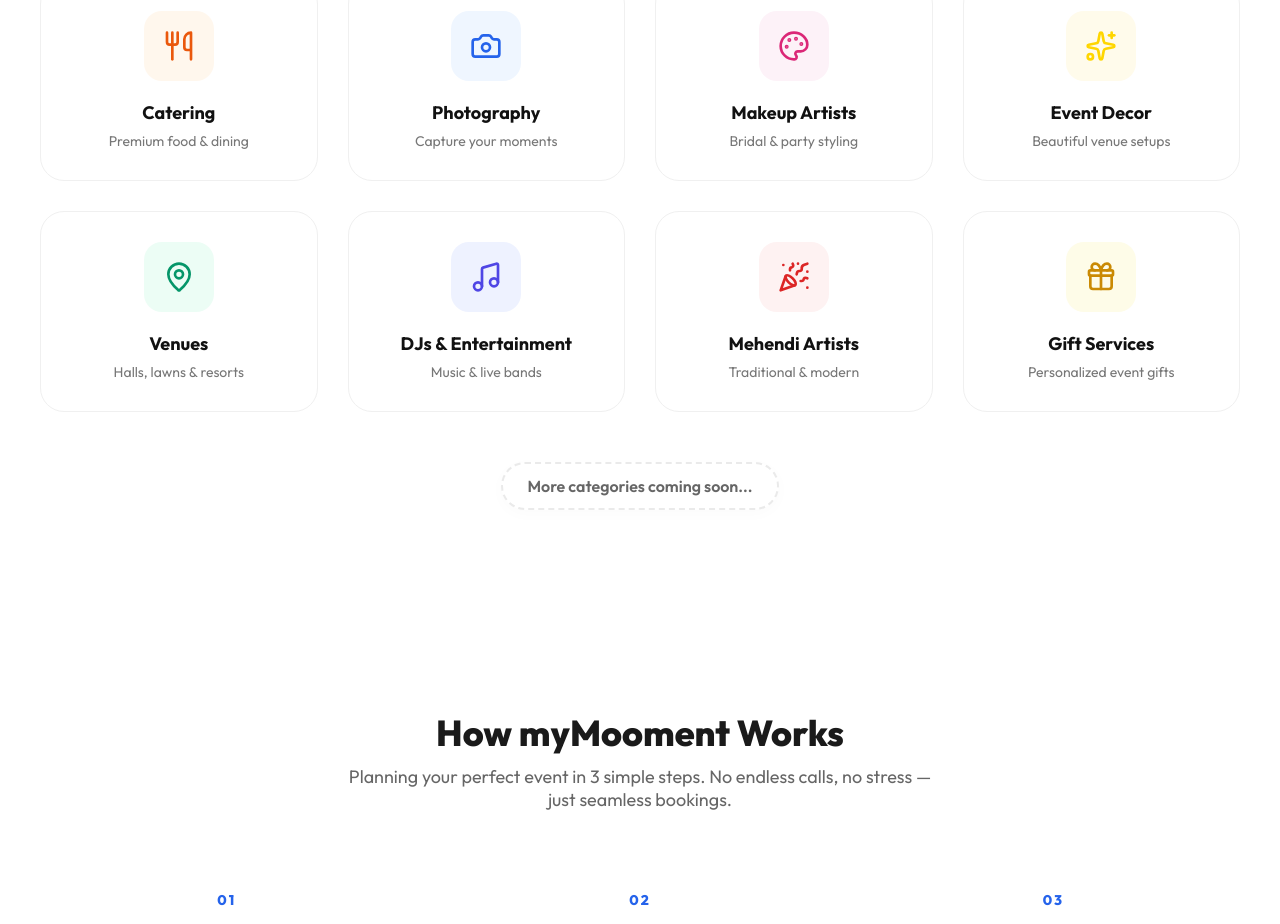
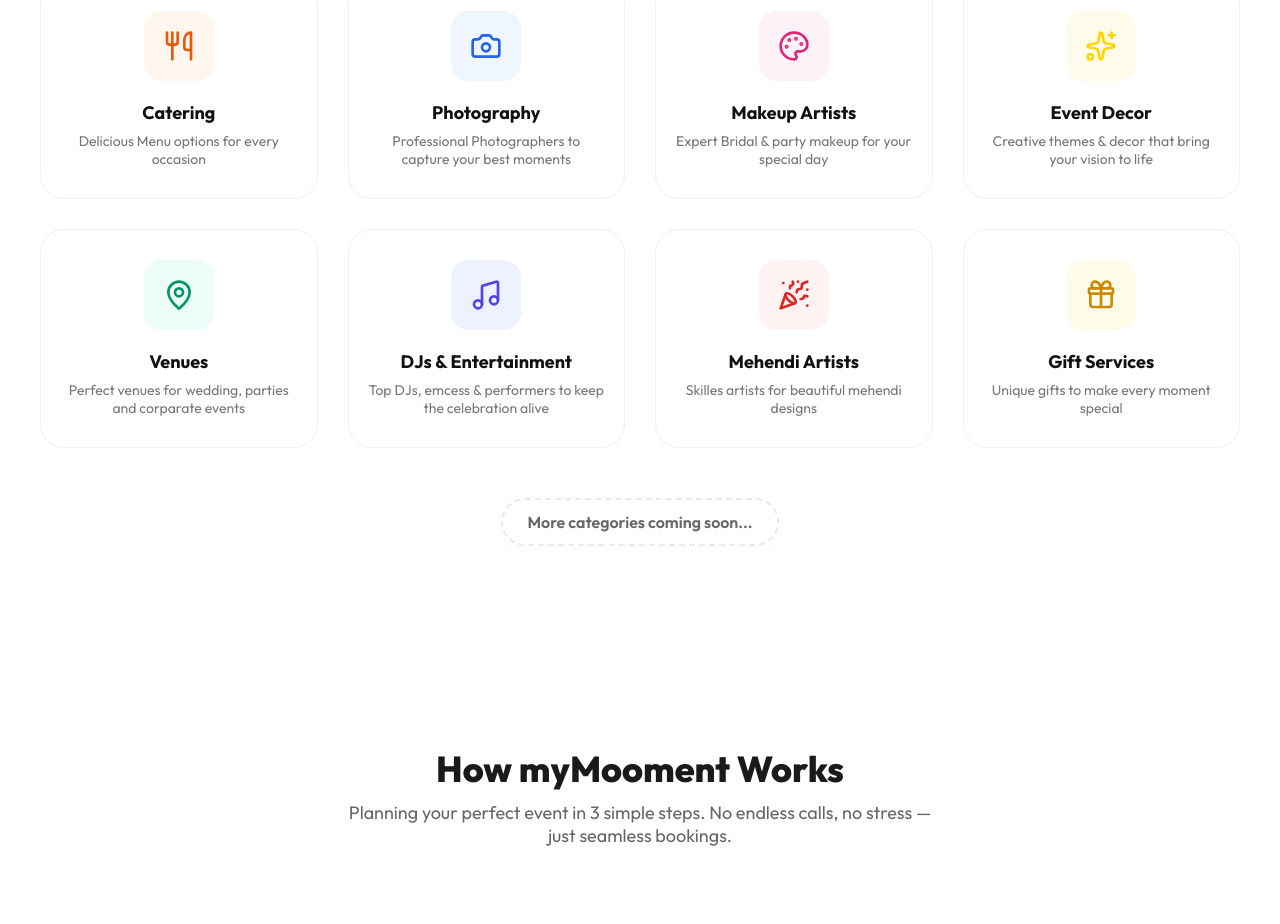
Before and after one commit to Abhar21/myMC_LTesting, a React (Vite) app: page / in a window 1280 px wide. Shown: the part 776-1700 px from the top of the page. Built offline with nearby package versions, Linux system fonts and the light colour scheme; a web font is replaced by a local one.

Commit message:
Increase header background opacity and update category descriptions

```diff
--- a/src/components/CustomerCategories.tsx
+++ b/src/components/CustomerCategories.tsx
@@ -3,14 +3,14 @@
 
 export default function CustomerCategories() {
   const categories = [
-    { name: 'Catering', desc: 'Premium food & dining', icon: <Utensils size={32} />, bg: '#fff7ed', color: '#ea580c' },
-    { name: 'Photography', desc: 'Capture your moments', icon: <Camera size={32} />, bg: '#eff6ff', color: '#2563eb' },
-    { name: 'Makeup Artists', desc: 'Bridal & party styling', icon: <Palette size={32} />, bg: '#fdf2f8', color: '#db2777' },
-    { name: 'Event Decor', desc: 'Beautiful venue setups', icon: <Sparkles size={32} />, bg: '#fffbeb', color: '#FFD600' },
-    { name: 'Venues', desc: 'Halls, lawns & resorts', icon: <MapPin size={32} />, bg: '#ecfdf5', color: '#059669' },
-    { name: 'DJs & Entertainment', desc: 'Music & live bands', icon: <Music size={32} />, bg: '#eef2ff', color: '#4f46e5' },
-    { name: 'Mehendi Artists', desc: 'Traditional & modern', icon: <PartyPopper size={32} />, bg: '#fef2f2', color: '#dc2626' },
-    { name: 'Gift Services', desc: 'Personalized event gifts', icon: <Gift size={32} />, bg: '#fefce8', color: '#ca8a04' }
+    { name: 'Catering', desc: 'Delicious Menu options for every occasion', icon: <Utensils size={32} />, bg: '#fff7ed', color: '#ea580c' },
+    { name: 'Photography', desc: 'Professional Photographers to capture your best moments', icon: <Camera size={32} />, bg: '#eff6ff', color: '#2563eb' },
+    { name: 'Makeup Artists', desc: 'Expert Bridal & party makeup for your special day', icon: <Palette size={32} />, bg: '#fdf2f8', color: '#db2777' },
+    { name: 'Event Decor', desc: 'Creative themes & decor that bring your vision to life', icon: <Sparkles size={32} />, bg: '#fffbeb', color: '#FFD600' },
+    { name: 'Venues', desc: 'Perfect venues for wedding, parties and corparate events', icon: <MapPin size={32} />, bg: '#ecfdf5', color: '#059669' },
+    { name: 'DJs & Entertainment', desc: 'Top DJs, emcess & performers to keep the celebration alive', icon: <Music size={32} />, bg: '#eef2ff', color: '#4f46e5' },
+    { name: 'Mehendi Artists', desc: 'Skilles artists for beautiful mehendi designs', icon: <PartyPopper size={32} />, bg: '#fef2f2', color: '#dc2626' },
+    { name: 'Gift Services', desc: 'Unique gifts to make every moment special', icon: <Gift size={32} />, bg: '#fefce8', color: '#ca8a04' }
   ];
 
   return (
@@ -26,7 +26,7 @@
         <div className="cat-grid">
           {categories.map((category, index) => (
             <a href={`/category/${category.name.toLowerCase().replace(/\s+/g, '-')}`} key={index} className="cat-card">
-              <div className="cat-icon" style={{backgroundColor: category.bg, color: category.color}}>
+              <div className="cat-icon" style={{ backgroundColor: category.bg, color: category.color }}>
                 {category.icon}
               </div>
               <h3 className="cat-name">{category.name}</h3>
--- a/src/components/CustomerStyles.css
+++ b/src/components/CustomerStyles.css
@@ -14,7 +14,7 @@
   transition: all 0.3s ease;
 }
 .customer-header.scrolled {
-  background-color: rgba(255, 255, 255, 0.6);
+  background-color: rgba(255, 255, 255, 0.98);
   backdrop-filter: blur(12px);
   -webkit-backdrop-filter: blur(12px);
   box-shadow: 0 4px 20px rgba(0,0,0,0.05);
```
